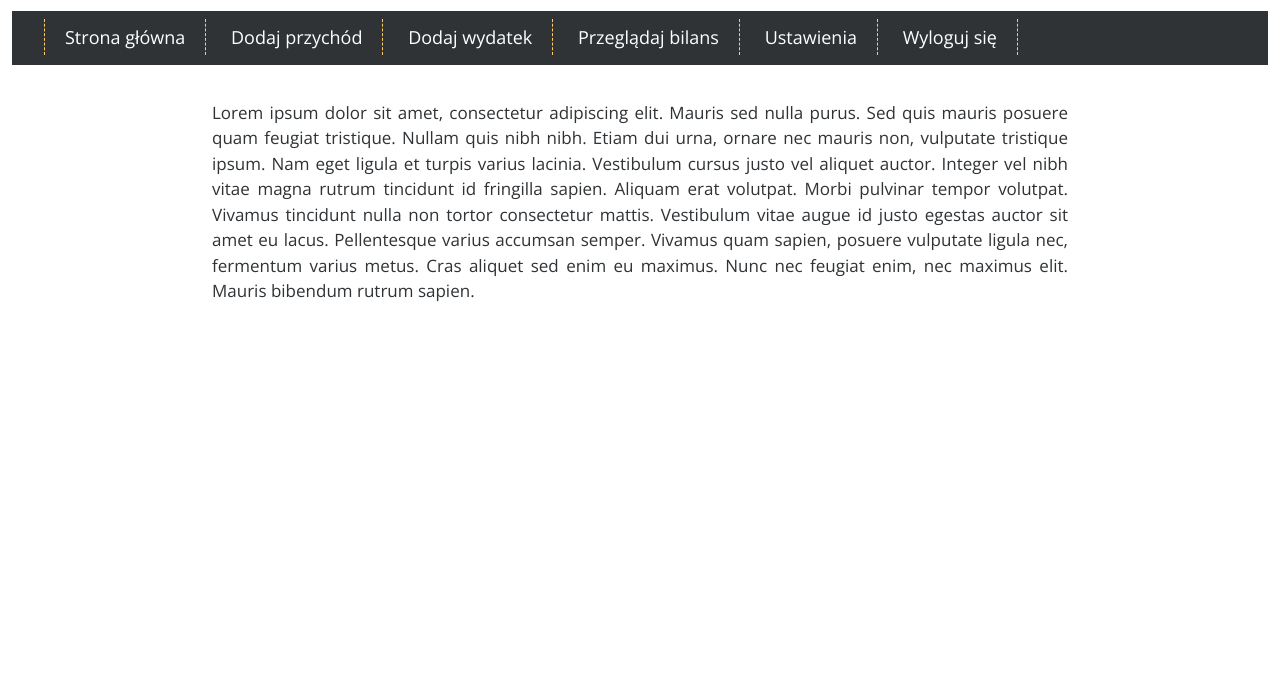
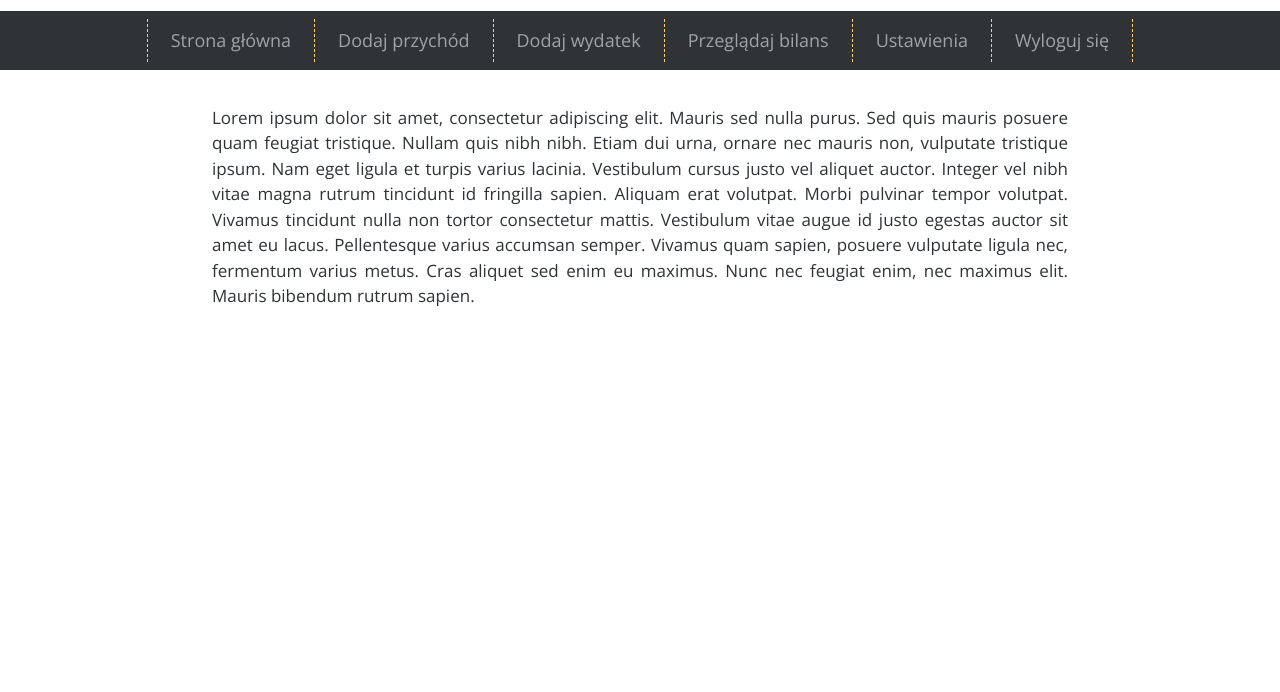
Before and after one commit to Basia233/PersonalBudgetWebApp, a plain HTML site: page menu.html in a window 1280 px wide. Shown: the part 112-804 px from the top of the page. Drawn offline with nearby package versions, Linux system fonts and the light colour scheme.

Commit message:
Added toggler button to navbar

```diff
--- a/main.css
+++ b/main.css
@@ -161,40 +161,34 @@ input[type=submit]:hover
 }
 
 
-.menu
+.navbar-nav
 {
-	list-style-type: none;
-	margin: 0;
 	font-size: 18px;
-	min-height: 38px;
-	line-height: 200%;
-	text-align: center;
 }
 
-.menu a
+
+.navbar-nav >li
 {
-	color: #fff;
-	text-decoration: none;
-}
-
-.menu >li
-{
-	display: inline-block;
-	padding-left: 20px;
-	padding-right: 20px;
+	padding-left: 15px;
+	padding-right: 15px;
 	border-right: 1px dashed #FFCC66;
 }
 
 
-.menu > li:first-child
+.navbar-nav  > li:first-child
 {
 	border-left: 1px dashed #FFCC66;
 }
 
 
-.menu a:hover
+.navbar-nav a:hover
 {
 	color: #FFCC66;
+}
+
+.navbar-toggler
+{
+	margin-left: 20px;
 }
 
 
--- a/menu.html
+++ b/menu.html
@@ -25,26 +25,32 @@
 
 	<header>
 
-		<div class = "container-fluid">
-
 			<h1>Budżet Osobisty</h1>
 
-			<nav class = "navbar navbar-expand-md">
-				<ul class = "menu">
-					<li><a href ="#">Strona główna</a></li>
-					<li><a href ="#">Dodaj przychód</a></li>
-					<li><a href ="#">Dodaj wydatek</a></li>
-					<li><a href ="#">Przeglądaj bilans</a></li>
-					<li><a href ="#">Ustawienia</a></li>
-					<li><a href ="#">Wyloguj się</a></li>
-				</ul>
+			<nav class = "navbar navbar-dark navbar-expand-md">
 
-				<button class = "navbar-toggler" type = "button">
-					<span class = "navbar-toggler-icon"></span>
-				</button>
+				<div class="container-fluid">
+
+					<button class="navbar-toggler p-2" type="button" data-bs-toggle="collapse" data-bs-target="#mainmenu" aria-controls="mainmenu" aria-expanded="false" aria-label="Opcje menu">
+						<span class="navbar-toggler-icon"></span>
+					</button>
+
+					<div class="collapse navbar-collapse" id="mainmenu">
+
+						<ul class="navbar-nav mx-auto">
+							<li class="nav-item"><a class="nav-link" href ="#"> Strona główna </a></li>
+							<li class="nav-item"><a class="nav-link" href ="#"> Dodaj przychód </a></li>
+							<li class="nav-item"><a class="nav-link" href ="#"> Dodaj wydatek </a></li>
+							<li class="nav-item"><a class="nav-link" href ="#"> Przeglądaj bilans </a></li>
+							<li class="nav-item"><a class="nav-link" href ="#"> Ustawienia </a></li>
+							<li class="nav-item"><a class="nav-link" href ="#"> Wyloguj się </a></li>
+						</ul>
+
+					</div>
+
+				</div>
+
 			</nav>
-
-		</div>
 
 	</header>
 
```
